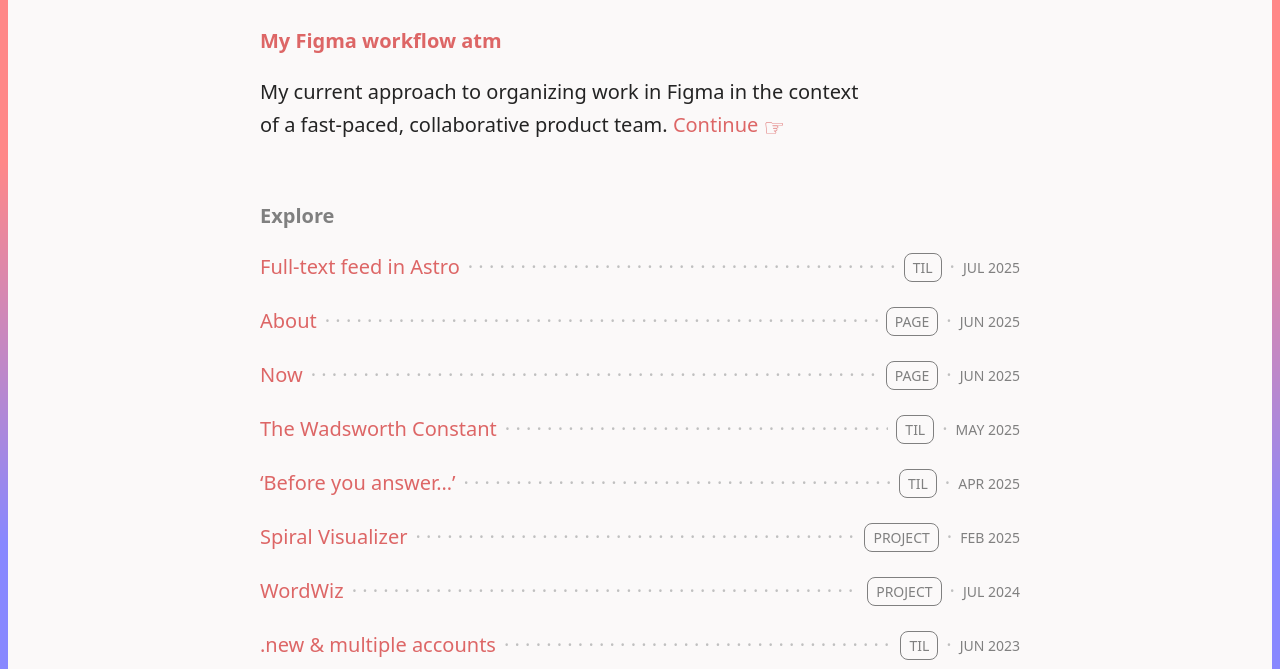
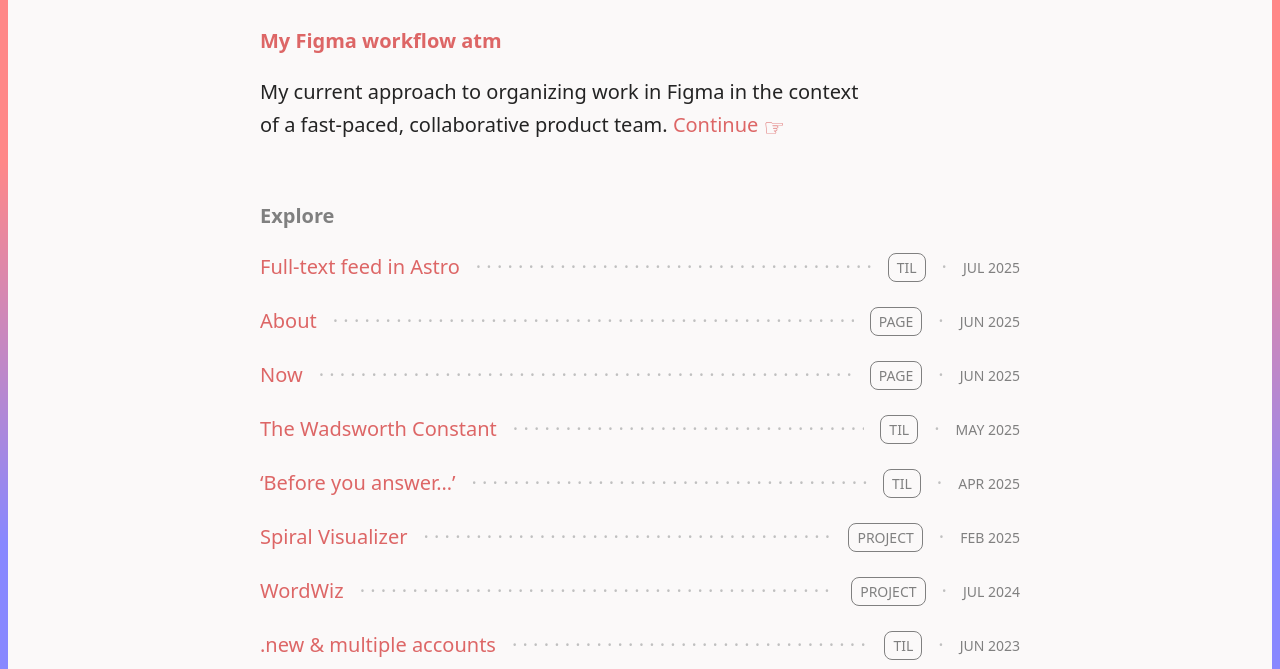
Before and after one commit to kylejohnston/kyleio-blog, an Astro site: page / in a window 1280 px wide. Shown: the part 131-800 px from the top of the page. Built offline with nearby package versions, Linux system fonts and the light colour scheme; Astro itself is replaced by a stand-in of ours.

Commit message:
Refine spacing across breakpoints

```diff
--- a/src/components/RecentPosts.astro
+++ b/src/components/RecentPosts.astro
@@ -56,7 +56,7 @@ const allTags = sortedTags;
         <h3>
           <a href={`/p/${featuredPost.slug}`}>{featuredPost.data.title}</a>
         </h3>
-        <p class="mt-1 font-">{featuredPost.data.description} <a href={`/p/${featuredPost.slug}`} class="font-medium"> Continue <span class="inline-block relative text-2xl top-0.5">☞</span></a></p>
+        <p class="mt-1 font-">{featuredPost.data.description} <a href={`/p/${featuredPost.slug}`} class="font-medium"> <nobr>Continue <span class="inline-block relative text-2xl top-0.5">☞</span></nobr></a></p>
       </article>
     )}
   </div>
@@ -68,17 +68,16 @@ const allTags = sortedTags;
             <h3>
               <a href={`/p/${post.slug}`} class="post-link">{post.data.title}</a>
             </h3>
-            <div class="grid">
+            <div class="grid ml-1">
               <div class="truncate lite">· · · · · · · · · · · · · · · · · · · · · · · · · · · · · · · · · · · · · · · · · · · · · · · · · · · · · · · · </div>
             </div>
-            {/* <hr> */}
-            <div class="tags small">
+            <div class="tags small ml-1">
               {post.data.tags.map((tag) => (
                 <a href={`/t/${tag}`} class={`tag ${tag}`}>{tag}</a>
               ))}
             </div>
-            <span class="lite hidden sm:block" style="">·</span>
-            <time datetime={post.data.pubDate.toISOString()} class="small hidden sm:block">
+            <span class="lite hidden ml-1 sm:block" style="">·</span>
+            <time datetime={post.data.pubDate.toISOString()} class="small hidden ml-1 sm:block">
               { post.data.tendDate ? format(post.data.tendDate, 'MMM yyyy') : format(post.data.pubDate, 'MMM yyyy')}
             </time>
           </article>
```
